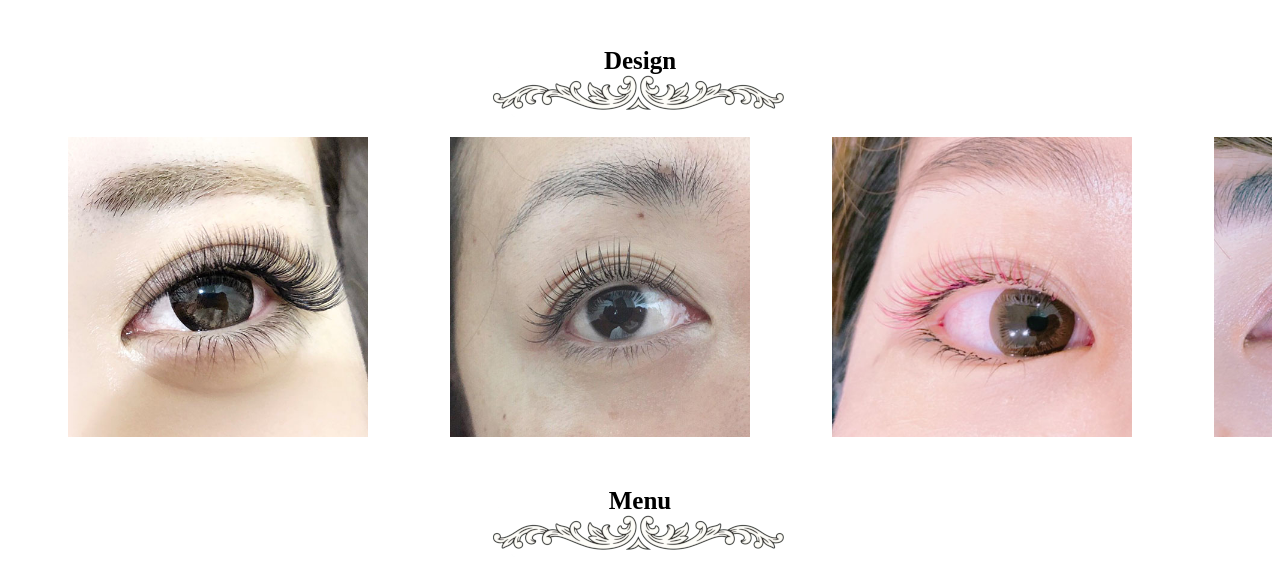
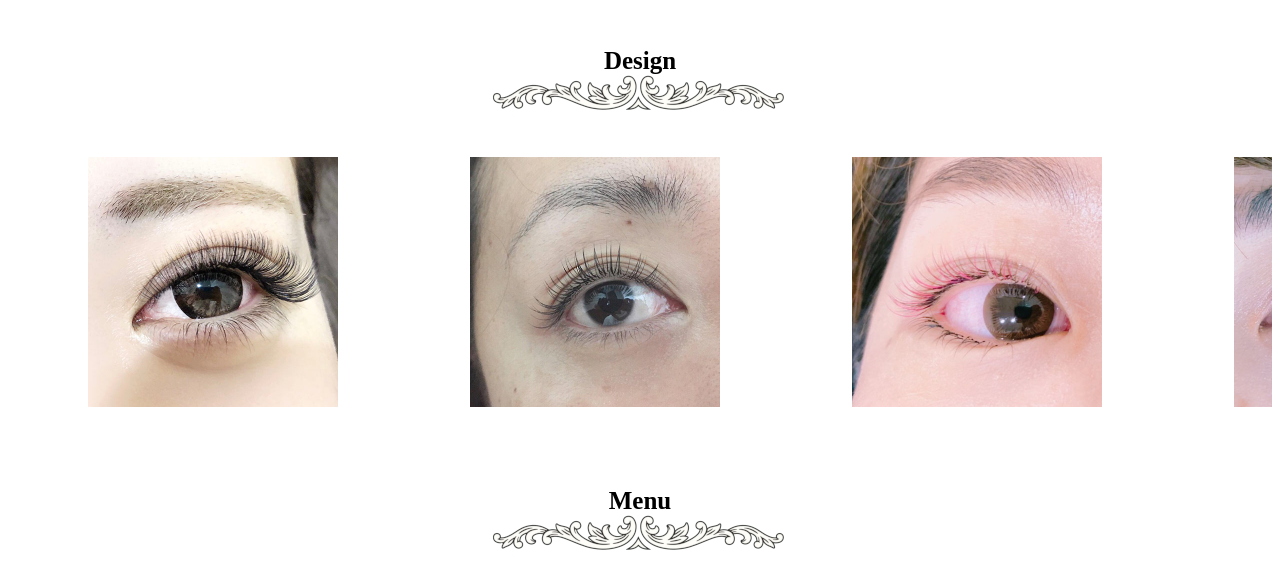
Before and after one commit to motsup/mick, a plain HTML site: page index.html in a window 1280 px wide. Shown: the part 204-778 px from the top of the page. Drawn offline with Linux system fonts and the light colour scheme.

Commit message:
画像の余白を作る前

```diff
--- a/index.html
+++ b/index.html
@@ -23,11 +23,11 @@
 				<div class="design_title">Design</div>
 			</div>
 			<div class="design_image">
-				<div><img src="img/eye_1.jpg"></div>
-				<div><img src="img/eye_2.jpg"></div>
-				<div><img src="img/eye_3.jpg"></div>
-				<div><img src="img/eye_4.jpg"></div>
-				<div><img src="img/eye_5.jpg"></div>
+				<div class="design_image_photo"><img src="img/eye_1.jpg"></div>
+				<div class="design_image_photo"><img src="img/eye_2.jpg"></div>
+				<div class="design_image_photo"><img src="img/eye_3.jpg"></div>
+				<div class="design_image_photo"><img src="img/eye_4.jpg"></div>
+				<div class="design_image_photo"><img src="img/eye_5.jpg"></div>
 			</div>
 		</div>
 
--- a/style.css
+++ b/style.css
@@ -60,8 +60,12 @@
 }
 
 .design_image img{/*目の画像サイズの調整*/
-	width: 300px;/*横幅*/
-	height: 300px;/*縦幅*/
+	width: 250px;/*横幅*/
+	height: 250px;/*縦幅*/
+}
+
+.design_image_photo{
+	margin: 20px;
 }
 
 .menu_area{
```
